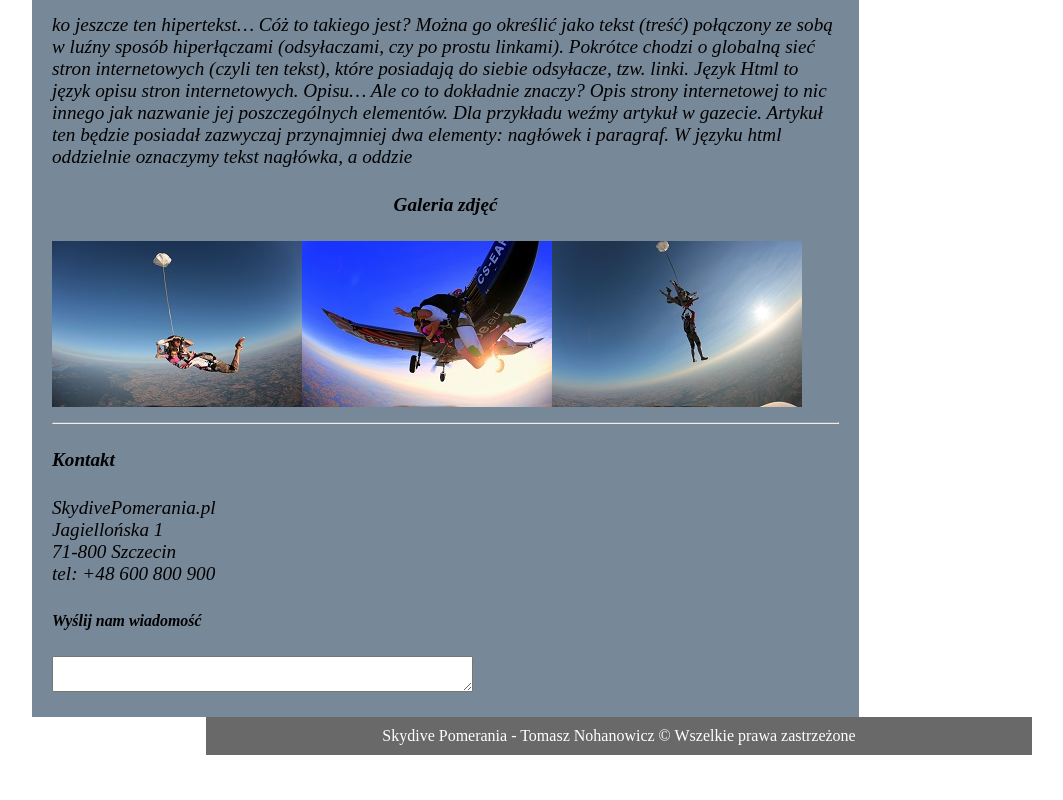
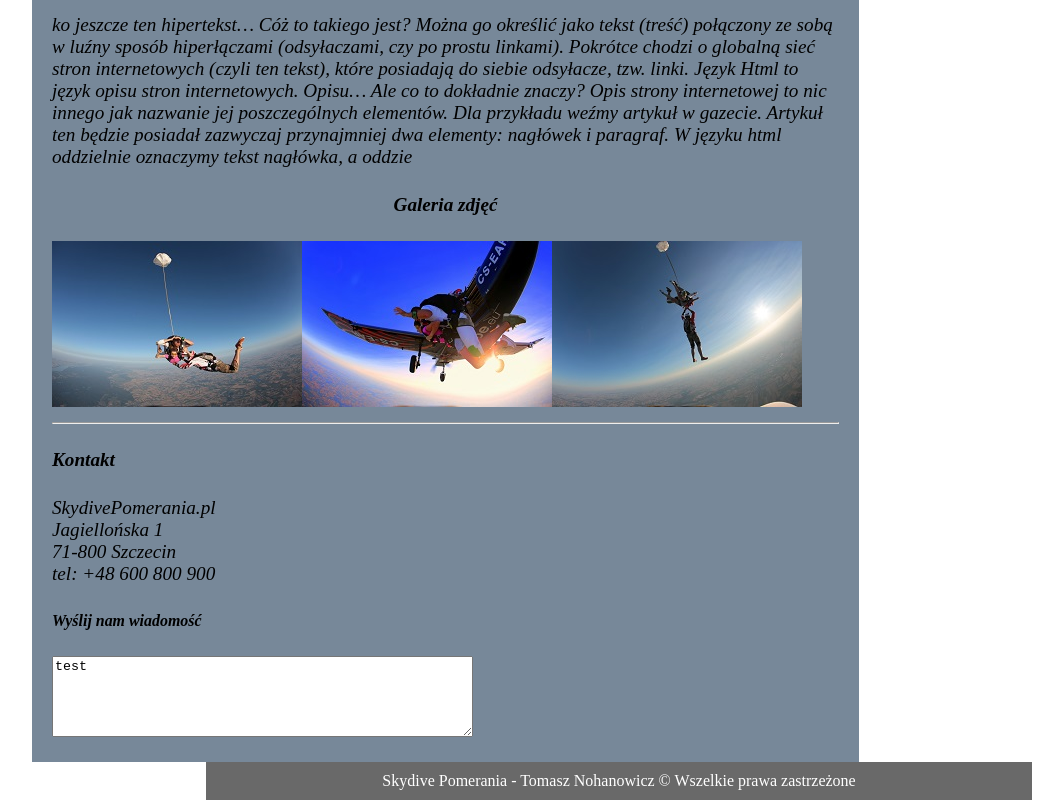
Before and after one commit to TomaszNh/nowe, a plain HTML site: page index.html in a window 1280 px wide. Shown: the part 1544-2344 px from the top of the page, without its empty margins (108-1171 px from the left). Before the commit the page ends 2299 px from the top, so only its background shows below. Drawn offline with Linux system fonts and the light colour scheme.

Commit message:
fix attr and add default text

```diff
--- a/index.html
+++ b/index.html
@@ -50,7 +50,7 @@ Język Html to język opisu stron internetowych. Opisu… Ale co to dokładnie z
   <br>
   <h5>Wyślij nam wiadomość</h5>
 
-  <textarea cols="50" row="5"></textarea>
+  <textarea cols="50" rows="5">test</textarea>
 
 
 </address>
```
